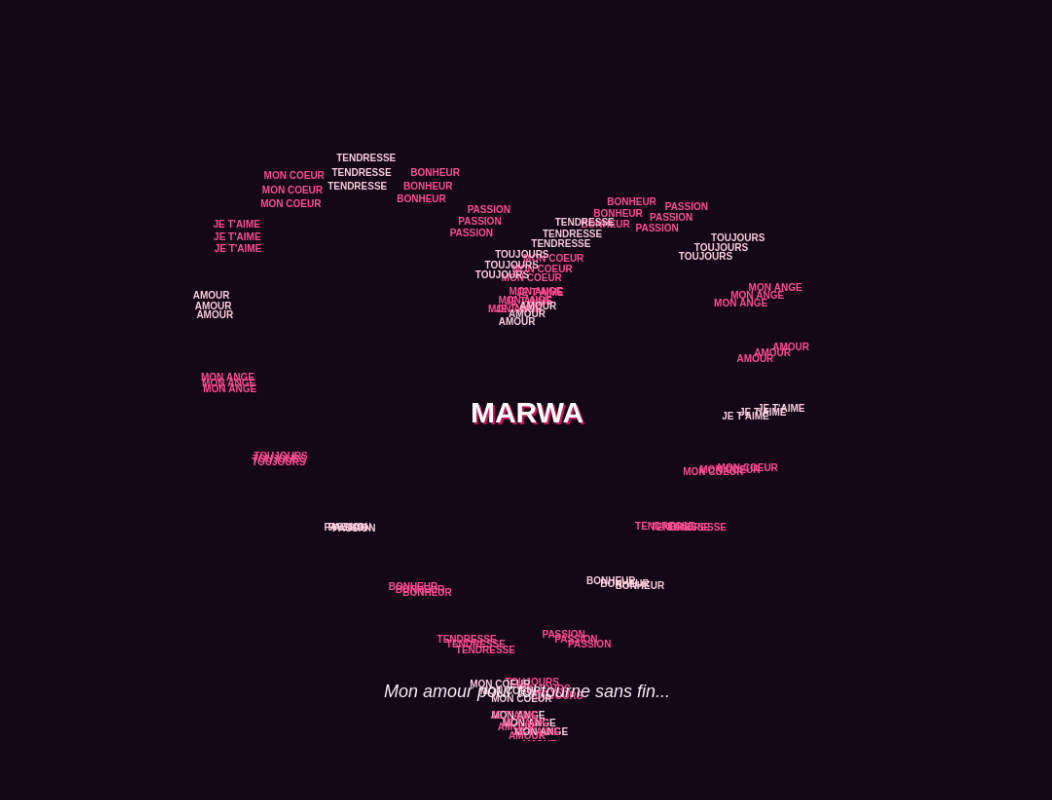
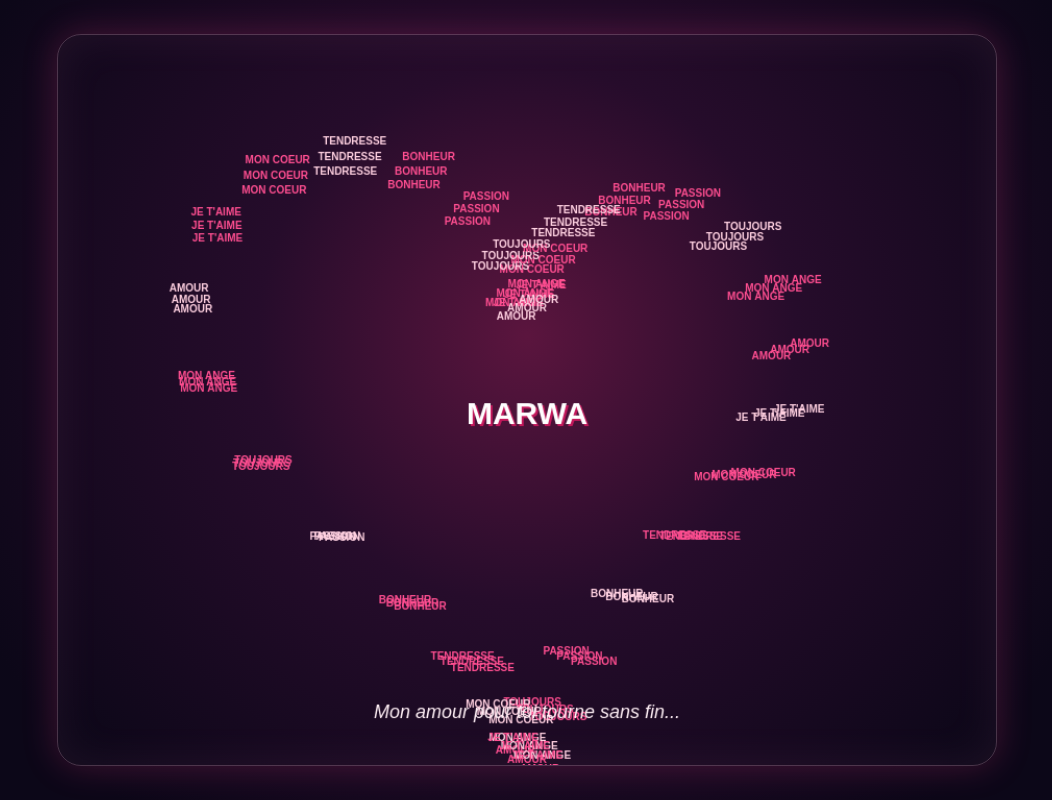
Before and after one commit to amraouim/M-AND-M-, a plain HTML site: page index.html in a window 1280 px wide. Shown: the whole page, without its empty margins (113-1165 px from the left). Drawn offline with Linux system fonts and the light colour scheme.

Commit message:
Refactor CSS styles for body, main, and canvas
Updated styles for body and main elements, added canvas border and shadow.

```diff
--- a/style.css
+++ b/style.css
@@ -12,13 +12,14 @@ body {
   display: grid;
   place-items: center;
   overflow: hidden;
-  background: #140817;
-  font-family: Arial, sans-serif;
+  background:
+    radial-gradient(circle at 50% 42%, #5b153e 0%, #260c2b 34%, #0c0718 78%);
+  font-family: Georgia, "Times New Roman", serif;
 }
 
 main {
-  width: min(100vw, 900px);
-  padding: 12px;
+  width: min(100vw, 960px);
+  padding: 10px;
 }
 
 canvas {
@@ -26,4 +27,9 @@ canvas {
   width: 100%;
   height: auto;
   aspect-ratio: 9 / 7;
+  border: 1px solid rgba(255, 190, 218, 0.25);
+  border-radius: 24px;
+  box-shadow:
+    0 0 35px rgba(255, 63, 139, 0.22),
+    inset 0 0 45px rgba(255, 155, 201, 0.08);
 }
```
